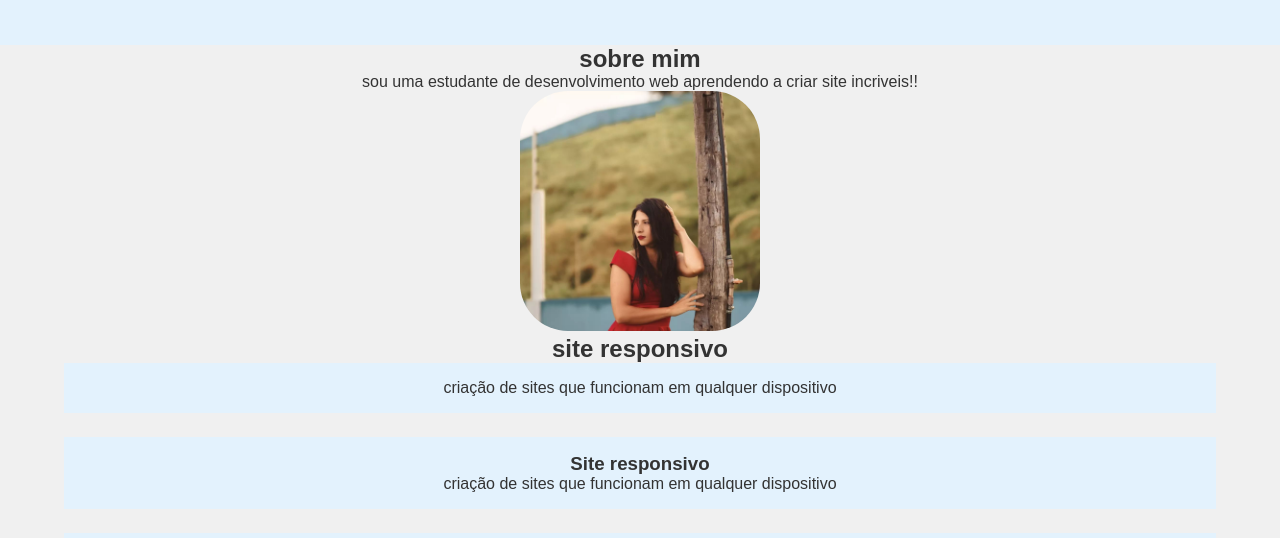
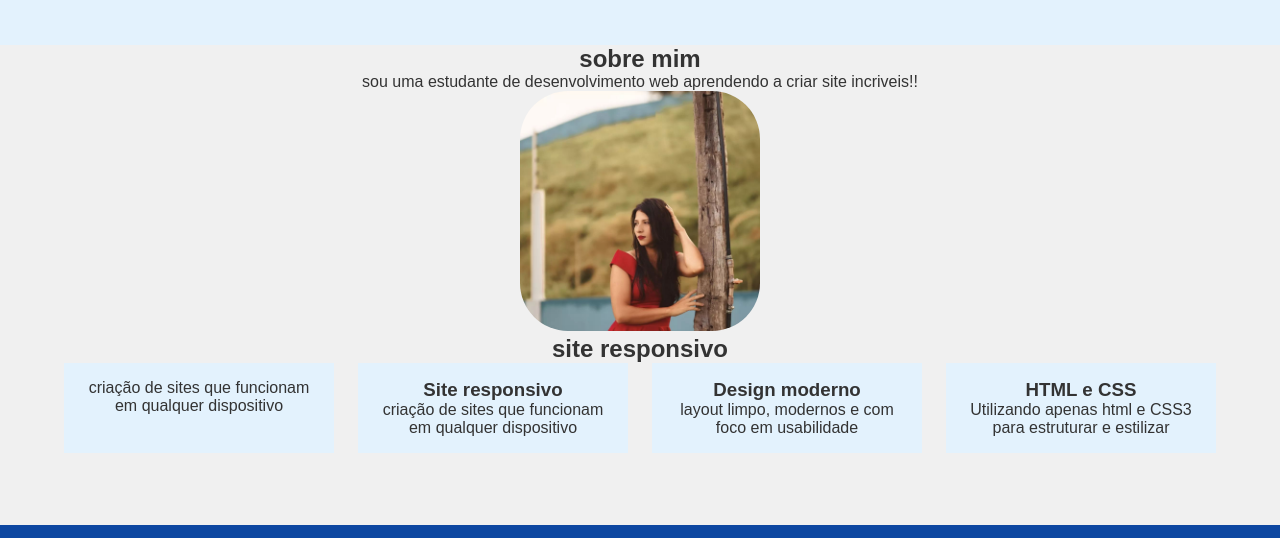
Before and after one commit to g3iz3r/site-resposivo, a plain HTML site: page index.html in a window 1280 px wide. Shown: the part 225-763 px from the top of the page. Drawn offline with Linux system fonts and the light colour scheme.

Commit message:
alteração

```diff
--- a/css/style.css
+++ b/css/style.css
@@ -68,7 +68,7 @@ nav {
     margin-top: 1rem;
     gap: 1.5rem;
     /* grid-template-columns: 33% 33% 33%;*/
-    grid-template-columns: repeat(auto-fit minmax(250px, 1fr));
+    grid-template-columns: repeat(auto-fit, minmax(250px, 1fr));
 }
 
 .card {
```
